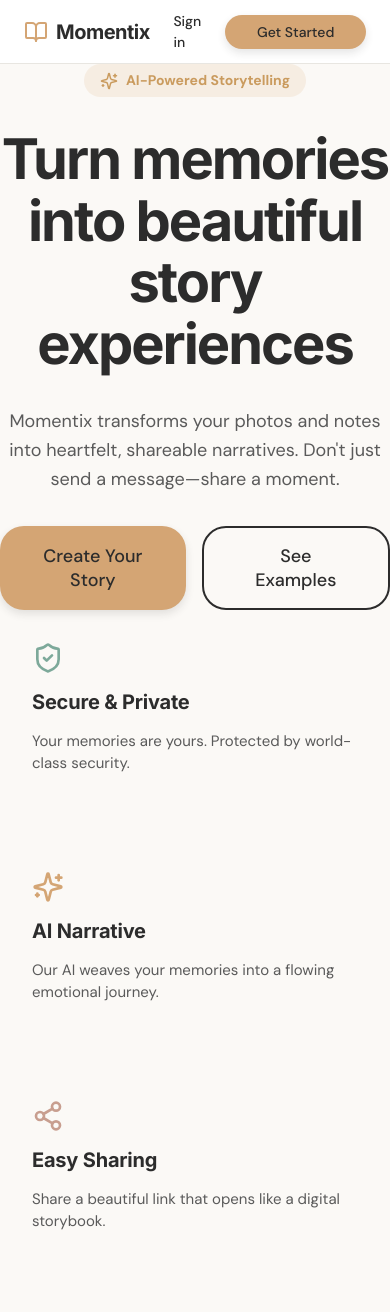
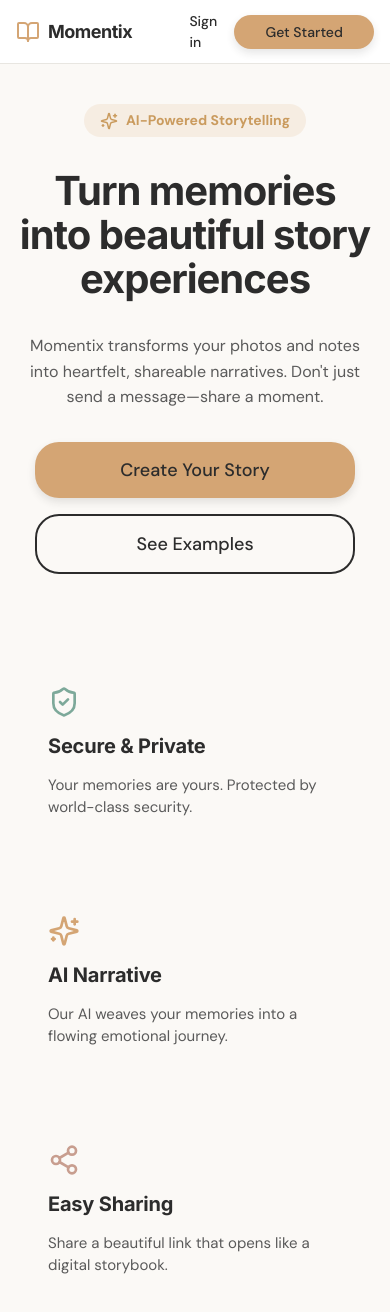
Before and after one commit to builtiumco-co/momentix, a React (Vite) app: page / in a window 390 px wide. Shown: the top 1312 px of the page. Before the commit the page ends 1265 px from the top, so only its background shows below. Built offline with nearby package versions, Linux system fonts and the light colour scheme; no server answers.

Commit message:
style: Spectacular mobile responsiveness optimizations

```diff
--- a/src/components/Navbar.css
+++ b/src/components/Navbar.css
@@ -75,6 +75,7 @@
 }
 
 @media (max-width: 640px) {
+  .navbar-container { padding: 0 var(--spacing-md); }
   .nav-btn .btn-text {
     display: none;
   }
@@ -82,4 +83,6 @@
     padding: 8px !important;
     min-width: 40px;
   }
+  .navbar-actions { gap: var(--spacing-md); }
+  .navbar-logo span { font-size: 18px; }
 }
--- a/src/pages/Auth.css
+++ b/src/pages/Auth.css
@@ -154,3 +154,12 @@
   font-weight: 500;
   color: var(--color-accent-gold);
 }
+
+@media (max-width: 640px) {
+  .auth-page { padding: var(--spacing-lg) var(--spacing-md); }
+  .auth-header { margin-bottom: var(--spacing-xl); }
+  .logo-icon { width: 56px; height: 56px; }
+  .logo-container h1 { font-size: 32px; }
+  .auth-card h2 { font-size: 24px; margin-bottom: var(--spacing-lg); }
+  .auth-form { gap: var(--spacing-md); }
+}
--- a/src/pages/Landing.css
+++ b/src/pages/Landing.css
@@ -129,9 +129,16 @@
 }
 
 @media (max-width: 1024px) {
-  .hero { grid-template-columns: 1fr; text-align: center; }
+  .hero { grid-template-columns: 1fr; text-align: center; padding: var(--spacing-2xl) var(--spacing-md); }
   .hero-content { align-items: center; }
   .hero-tagline { margin: 0 auto; }
   .hero-visual { display: none; }
-  .features { grid-template-columns: 1fr; }
+  .features { grid-template-columns: 1fr; padding: var(--spacing-2xl) var(--spacing-md); }
 }
+
+@media (max-width: 640px) {
+  .hero-content h1 { font-size: 40px; letter-spacing: -1px; }
+  .hero-content p { font-size: 16px; }
+  .hero-actions { flex-direction: column; width: 100%; max-width: 320px; }
+  .hero-actions .btn { width: 100%; }
+}
```
